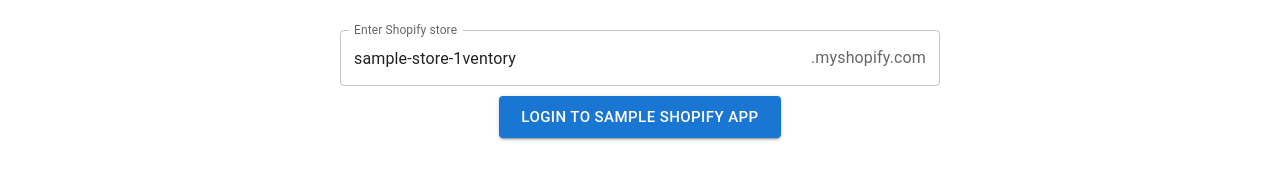
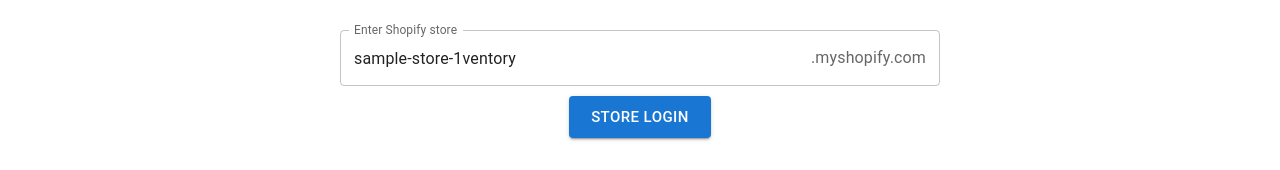
Before and after one commit to joliest/shpfy-react-js, a React (Create React App) app: page / in a window 1280 px wide. Shown: the top 170 px of the page. Built offline with nearby package versions, Linux system fonts and the light colour scheme; no server answers.

Commit message:
updated wordings

```diff
--- a/src/components/StoreLogin.js
+++ b/src/components/StoreLogin.js
@@ -53,7 +53,7 @@
                         onClick={handleClick}
                         disabled={isButtonDisabled}
                     >
-                        Login to Sample Shopify App
+                        Store Login
                     </Button>
                 </Box>
             </Box>
```
